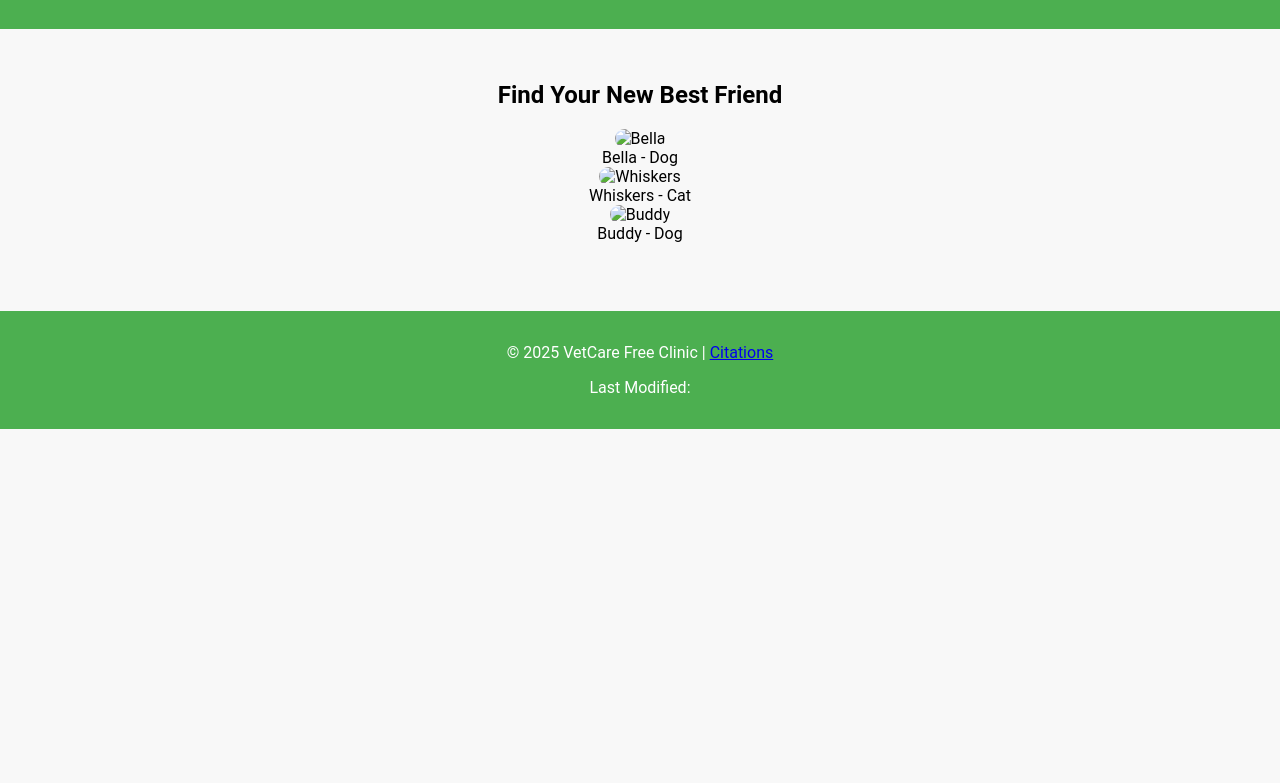
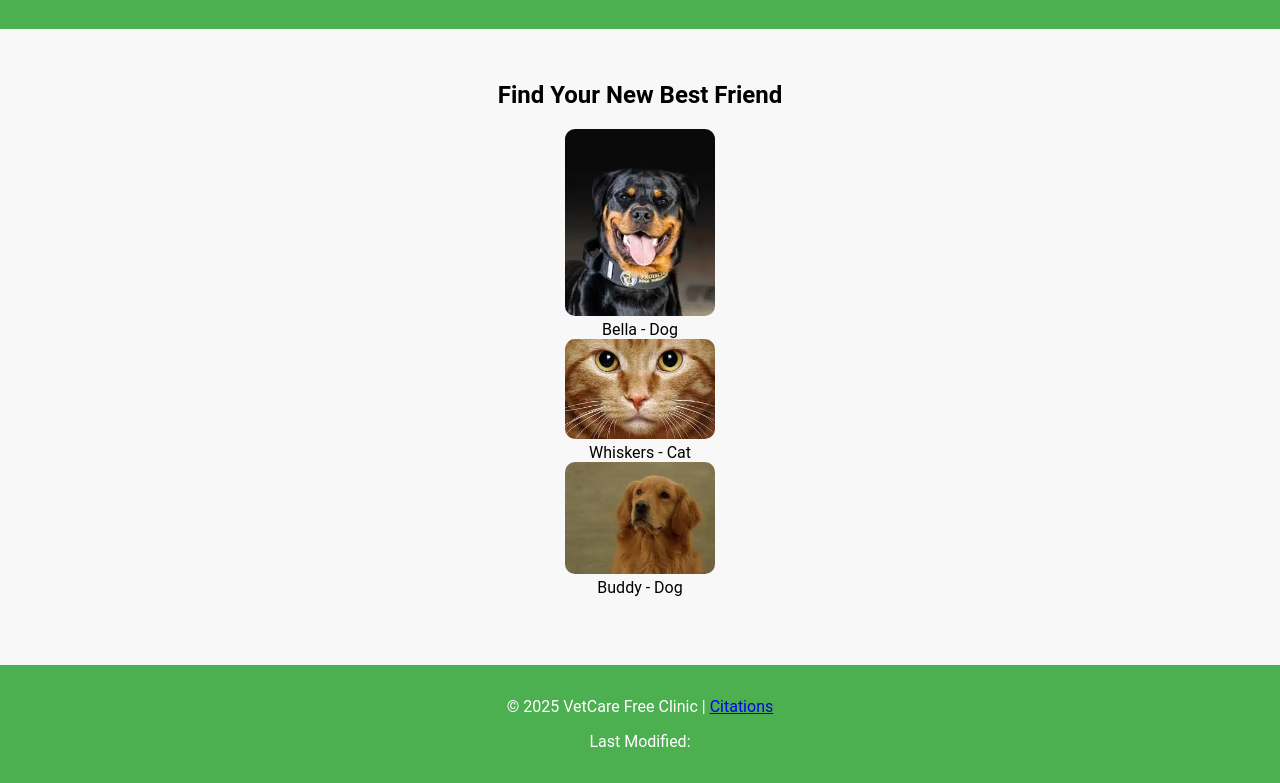
Before and after one commit to SadaybyM/wdd131, a plain HTML site: page Project/adopt.html in a window 1280 px wide. Shown: the part 119-902 px from the top of the page. Before the commit the page ends 800 px from the top, so only its background shows below. Drawn offline with Linux system fonts and the light colour scheme.

Commit message:
Updated profile image and bio content

```diff
--- a/Project/siteplan.js
+++ b/Project/siteplan.js
@@ -15,10 +15,11 @@ document.addEventListener("DOMContentLoaded", () => {
     const petList = document.getElementById("petList");
     if (petList) {
         const pets = [
-            { name: "Bella", type: "Dog", image: "images/pet1.jpg" },
-            { name: "Whiskers", type: "Cat", image: "images/pet2.jpg" },
-            { name: "Buddy", type: "Dog", image: "images/pet3.jpg" }
+            { name: "Bella", type: "Dog", image: "images/pet1.webp" },
+            { name: "Whiskers", type: "Cat", image: "images/pet2.webp" },
+            { name: "Buddy", type: "Dog", image: "images/pet3.webp" }
         ];
+
         pets.forEach(pet => {
             const li = document.createElement("li");
             li.innerHTML = `<img src="${pet.image}" alt="${pet.name}" loading="lazy"><br>${pet.name} - ${pet.type}`;
```
Also changed, not shown: Project/siteplan.html (+1 -1 lines), Project/images/pet1.webp (added), Project/images/pet2.webp (added), Project/images/pet3.webp (added), images/clinic.webp (added).
